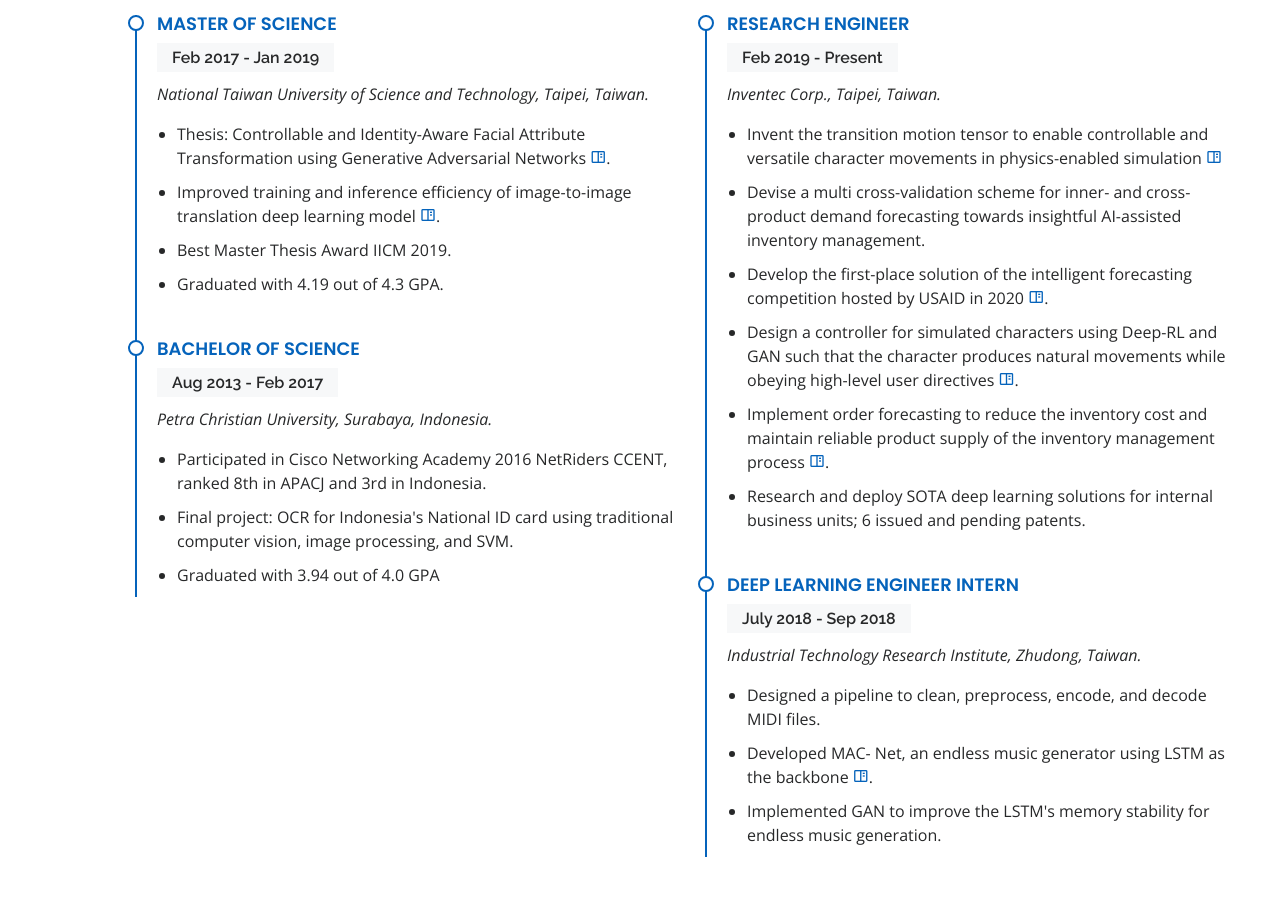
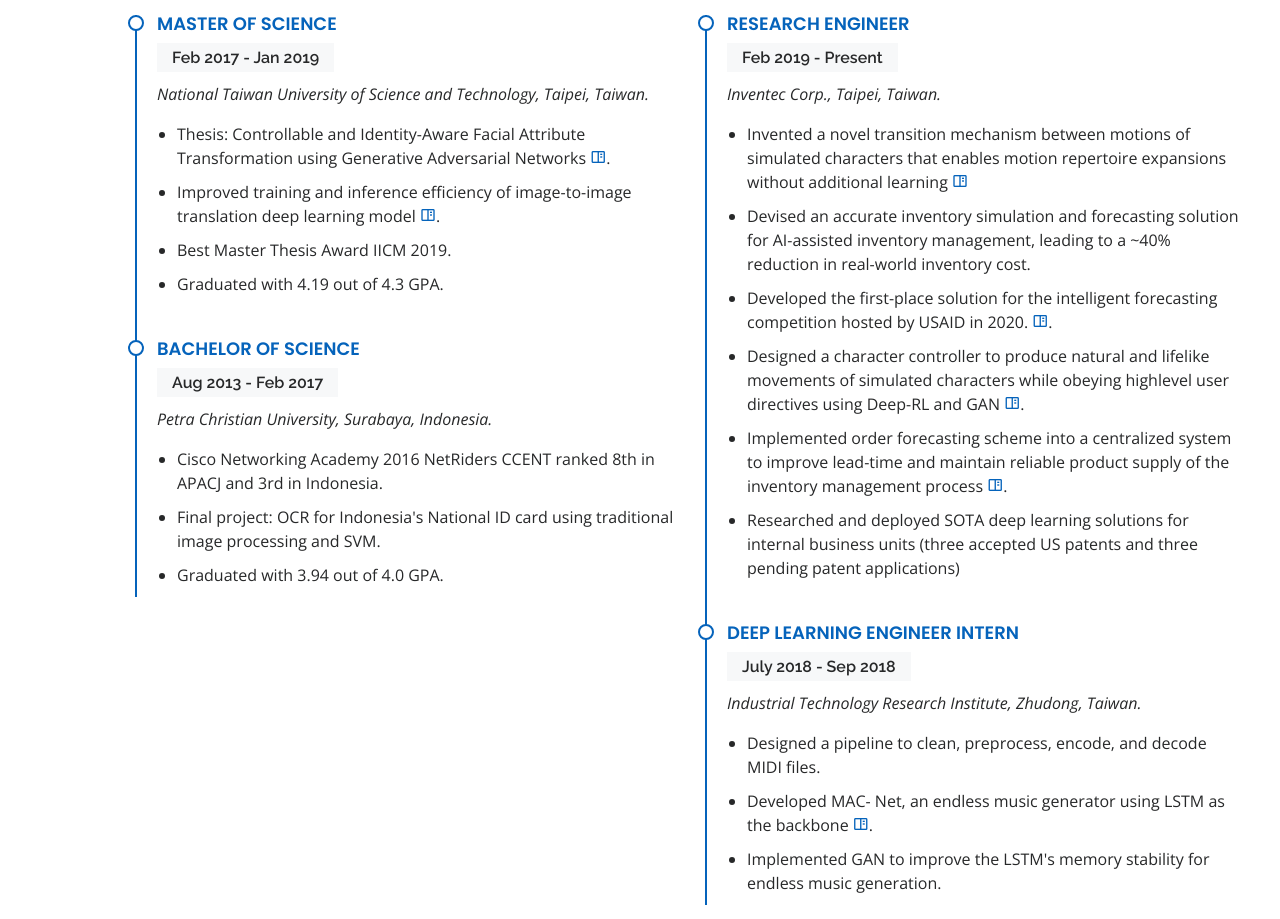
Before and after one commit to jonathansoeseno/jonathansoeseno.github.io, a plain HTML site: page index.html in a window 1280 px wide. Shown: the part 1516-2435 px from the top of the page. Drawn offline with nearby package versions, Linux system fonts and the light colour scheme.

Commit message:
Update front-page to match the PDF

```diff
--- a/index.html
+++ b/index.html
@@ -125,9 +125,9 @@
               <h5>Aug 2013 - Feb 2017</h5>
               <p><em>Petra Christian University, Surabaya, Indonesia.</em></p>
               <ul>
-                <li>Participated in Cisco Networking Academy 2016 NetRiders CCENT, ranked 8th in APACJ and 3rd in Indonesia.</li>
-                <li>Final project: OCR for Indonesia's National ID card using traditional computer vision, image processing, and SVM.</li>
-                <li>Graduated with 3.94 out of 4.0 GPA</li>
+                <li>Cisco Networking Academy 2016 NetRiders CCENT ranked 8th in APACJ and 3rd in Indonesia.</li>
+                <li>Final project: OCR for Indonesia's National ID card using traditional image processing and SVM.</li>
+                <li>Graduated with 3.94 out of 4.0 GPA.</li>
               </ul>
             </div>
           </div>
@@ -139,12 +139,12 @@
               <h5>Feb 2019 - Present</h5>
               <p><em>Inventec Corp., Taipei, Taiwan.</em></p>
               <ul>
-                <li>Invent the transition motion tensor to enable controllable and versatile character movements in physics-enabled simulation <a href="https://arxiv.org/abs/2111.15072"><i class="bx bx-book-content"></i></a></li>
-                <li>Devise a multi cross-validation scheme for inner- and cross-product demand forecasting towards insightful AI-assisted inventory management.</li>
-                <li>Develop the first-place solution of the intelligent forecasting competition hosted by USAID in 2020 <a href="https://www.usaid.gov/global-health/health-areas/family-planning/usaids-intelligent-forecasting-competition-model-future"><i class="bx bx-book-content"></i></a>.</li>
-                <li>Design a controller for simulated characters using Deep-RL and GAN such that the character produces natural movements while obeying high-level user directives <a href="https://dl.acm.org/doi/abs/10.1145/3386569.3392433"><i class="bx bx-book-content"></i></a>.</li>
-                <li>Implement order forecasting to reduce the inventory cost and maintain reliable product supply of the inventory management process <a href="https://www.cambridge.org/core/journals/apsipa-transactions-on-signal-and-information-processing/article/demystifying-data-and-ai-for-manufacturing-case-studies-from-a-major-computer-maker/740EB00B85FFE069C47D1A1A401F221B"><i class="bx bx-book-content"></i></a>.</li>
-                <li>Research and deploy SOTA deep learning solutions for internal business units; 6 issued and pending patents.</li>
+                <li>Invented a novel transition mechanism between motions of simulated characters that enables motion repertoire expansions without additional learning <a href="https://arxiv.org/abs/2111.15072"><i class="bx bx-book-content"></i></a></li>
+                <li>Devised an accurate inventory simulation and forecasting solution for AI-assisted inventory management, leading to a ~40% reduction in real-world inventory cost.</li>
+                <li>Developed the first-place solution for the intelligent forecasting competition hosted by USAID in 2020. <a href="https://www.usaid.gov/global-health/health-areas/family-planning/usaids-intelligent-forecasting-competition-model-future"><i class="bx bx-book-content"></i></a>.</li>
+                <li>Designed a character controller to produce natural and lifelike movements of simulated characters while obeying highlevel user directives using Deep-RL and GAN <a href="https://dl.acm.org/doi/abs/10.1145/3386569.3392433"><i class="bx bx-book-content"></i></a>.</li>
+                <li>Implemented order forecasting scheme into a centralized system to improve lead-time and maintain reliable product supply of the inventory management process <a href="https://www.cambridge.org/core/journals/apsipa-transactions-on-signal-and-information-processing/article/demystifying-data-and-ai-for-manufacturing-case-studies-from-a-major-computer-maker/740EB00B85FFE069C47D1A1A401F221B"><i class="bx bx-book-content"></i></a>.</li>
+                <li>Researched and deployed SOTA deep learning solutions for internal business units (three accepted US patents and three pending patent applications)</li>
               </ul>
             </div>
             <div class="resume-item">
```
